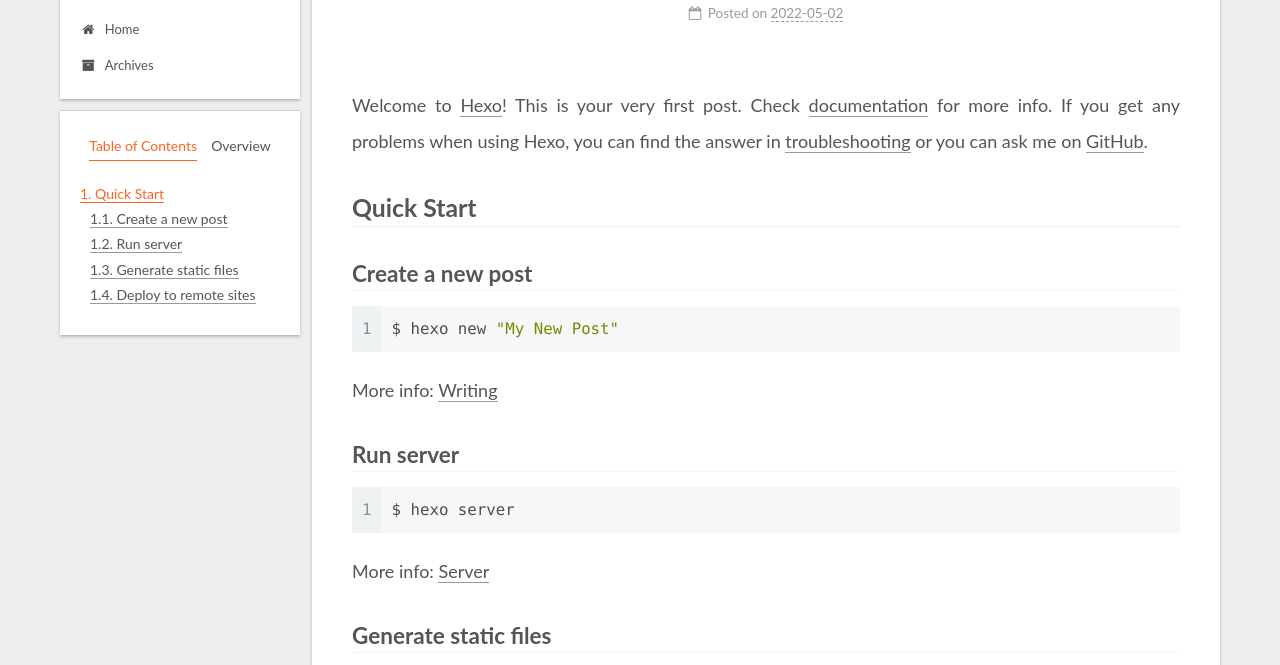
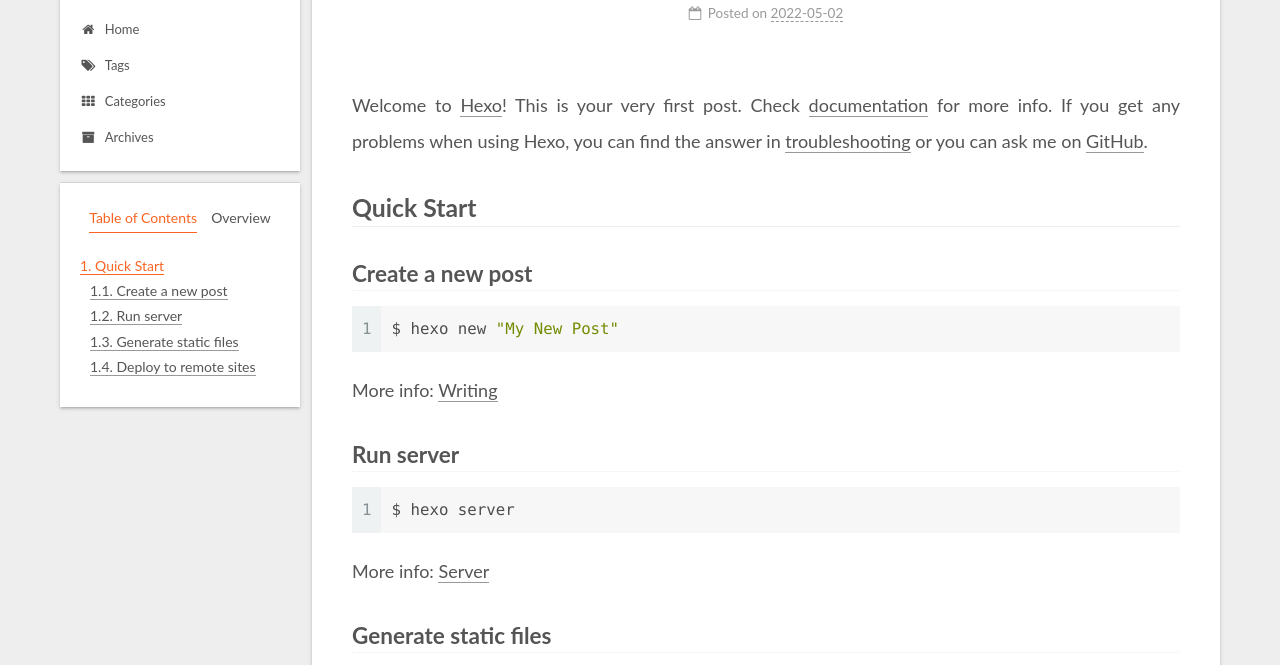
Before and after one commit to hce2/hce2.github.io, a plain HTML site: page 2022/05/02/hello-world/index.html in a window 1280 px wide. Shown: the part 87-752 px from the top of the page. Drawn offline with Linux system fonts and the light colour scheme.

Commit message:
Site updated: 2022-05-02 16:56:07

```diff
--- a/2022/05/02/hello-world/index.html
+++ b/2022/05/02/hello-world/index.html
@@ -115,6 +115,16 @@
         <li class="menu-item menu-item-home">
 
     <a href="/" rel="section"><i class="fa fa-fw fa-home"></i>Home</a>
+
+  </li>
+        <li class="menu-item menu-item-tags">
+
+    <a href="/tags/" rel="section"><i class="fa fa-fw fa-tags"></i>Tags</a>
+
+  </li>
+        <li class="menu-item menu-item-categories">
+
+    <a href="/categories/" rel="section"><i class="fa fa-fw fa-th"></i>Categories</a>
 
   </li>
         <li class="menu-item menu-item-archives">
```
Also changed, not shown: archives/2022/05/index.html (+10 -0 lines), archives/2022/index.html (+10 -0 lines), archives/index.html (+10 -0 lines), index.html (+10 -0 lines).
